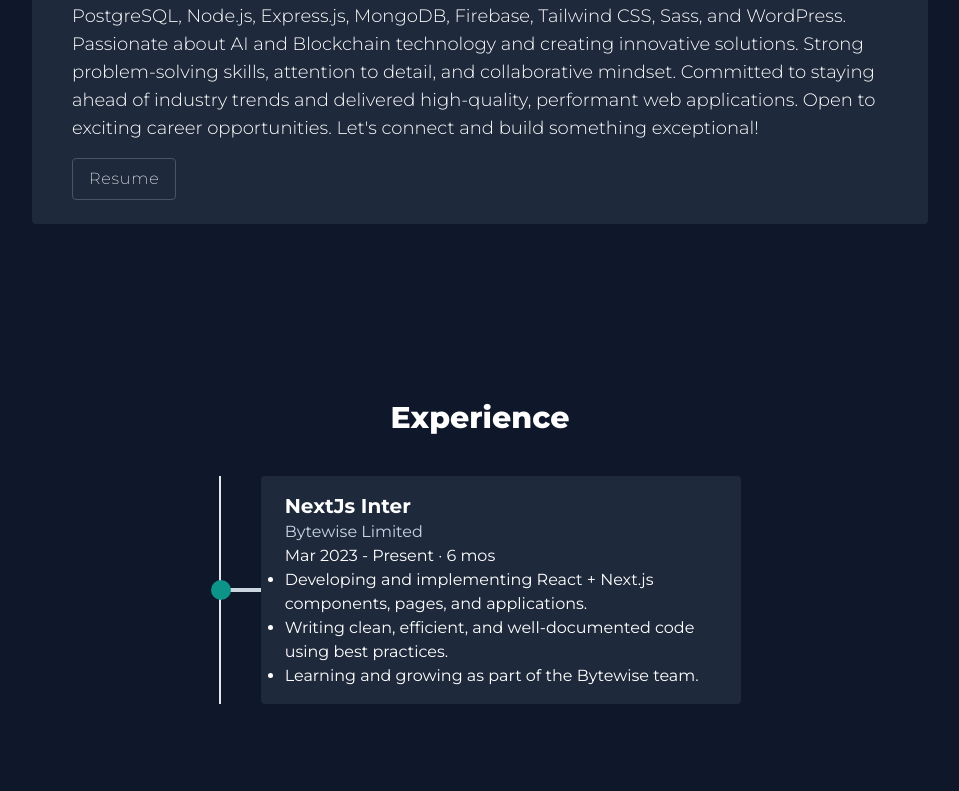
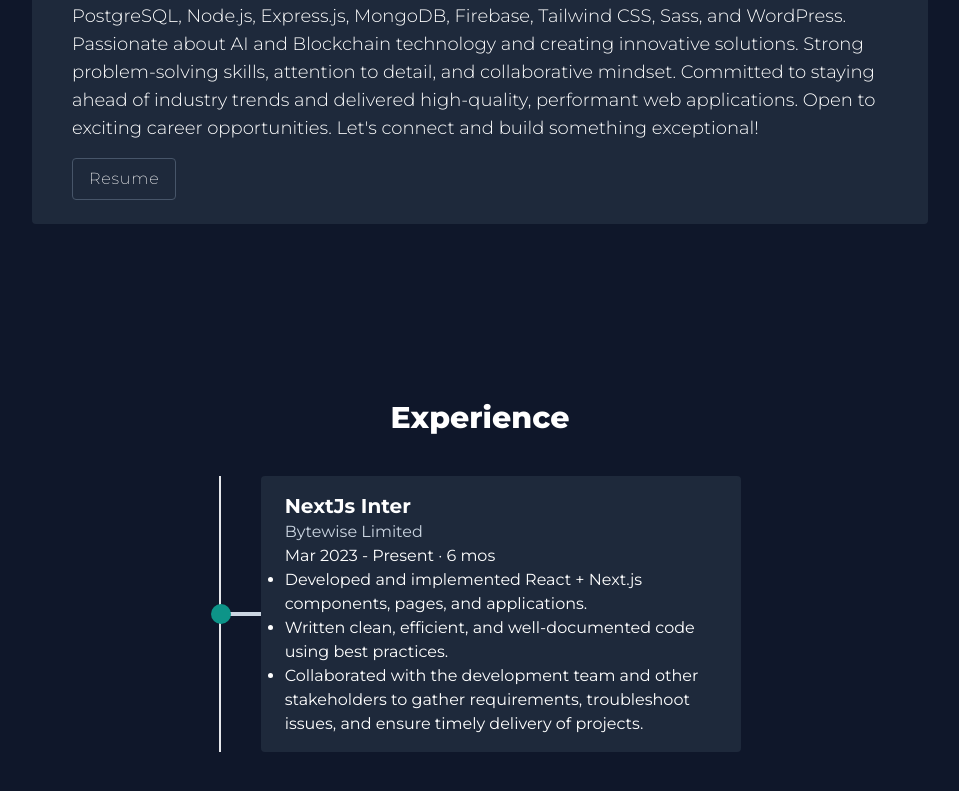
Before and after one commit to MianFaizanAmir0053/Portfolio, a React (Vite) app: page / in a window 1280 px wide. Shown: the part 793-1584 px from the top of the page, without its empty margins (160-1119 px from the left). Built offline with nearby package versions, Linux system fonts and the light colour scheme; no server answers; the HTML template or start-up script is replaced by a standard one.

Commit message:
Update TimeLine.jsx

```diff
--- a/src/components/TimeLine.jsx
+++ b/src/components/TimeLine.jsx
@@ -34,14 +34,17 @@ function TimeLine() {
             <p>Mar 2023 - Present · 6 mos</p>
             <ul className="list-disc">
               <li>
-                Developing and implementing React + Next.js components, pages,
+                Developed and implemented React + Next.js components, pages,
                 and applications.
               </li>
               <li>
-                Writing clean, efficient, and well-documented code using best
+                Written clean, efficient, and well-documented code using best
                 practices.
               </li>
-              <li>Learning and growing as part of the Bytewise team.</li>
+              <li>
+                Collaborated with the development team and other stakeholders to
+                gather requirements, troubleshoot issues, and ensure timely delivery of projects.
+              </li>
             </ul>
           </div>
         </motion.div>
```
